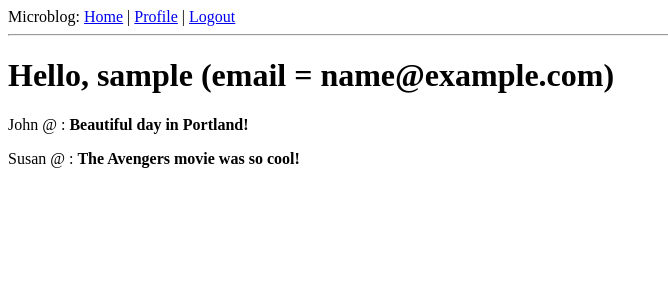
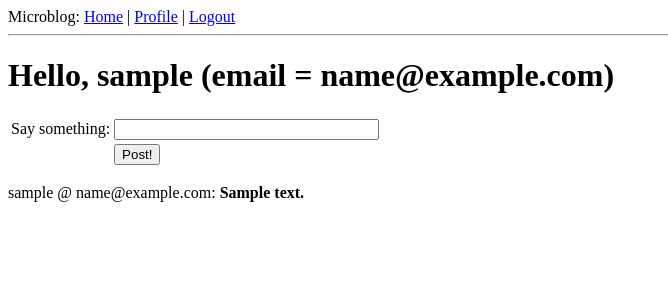
Before and after one commit to shages/microblog_tutorial, a Flask app: page / in a window 1280 px wide. Shown: the top 300 px of the page, without its empty margins (0-668 px from the left). Run offline with Flask 2, Linux system fonts and the light colour scheme; a user stored in the database is signed in; tables that the repository leaves empty hold one stand-in row (values such as "Sample post").

Commit message:
Add post form and corresponding view

```diff
--- a/app/forms.py
+++ b/app/forms.py
@@ -39,3 +39,9 @@ class EditForm(FlaskForm):
                 Please choose another one')
             return False
         return True
+
+
+class PostForm(FlaskForm):
+    """Blog post form."""
+
+    post = StringField('post', validators=[DataRequired()])
--- a/app/templates/index.html
+++ b/app/templates/index.html
@@ -1,6 +1,25 @@
 {% extends "base.html" %}
 {% block content %}
-    <h1>Hello, {{ user.nickname }} (email = {{ user.email }})</h1>
+    <h1>Hello, {{ g.user.nickname }} (email = {{ g.user.email }})</h1>
+    <form action="" method="post" name="post">
+        {{ form.hidden_tag() }}
+        <table>
+            <tr>
+                <td>Say something:</td>
+                <td>{{ form.post(size=30, maxlength=140) }}</td>
+                <td>
+                    {% for error in form.post.errors %}
+                    <span style="color: red;">[{{ error }}]</span><br>
+                    {% endfor %}
+                </td>
+            </tr>
+            <tr>
+                <td></td>
+                <td><input type="submit" value="Post!"></td>
+                <td></td>
+            </tr>
+        </table>
+    </form>
     {% for post in posts %}
     <div><p>{{ post.author.nickname }} @ {{ post.author.email }}: <b>{{ post.body }}</b></p></div>
     {% endfor %}
--- a/app/views.py
+++ b/app/views.py
@@ -5,8 +5,8 @@ from flask import render_template, flash, redirect, \
 import flask_login
 import datetime
 from app import app, db, lm, oid
-from .forms import LoginForm, EditForm
-from .models import User
+from .forms import LoginForm, EditForm, PostForm
+from .models import User, Post
 
 #                                                     _
 #   _   ,_   ,_   _,_ ,_      /_  __,   ,__,   __/   //  _   ,_   ,
@@ -194,21 +194,22 @@ def unfollow(nickname):
 # _/__/ / (__(_/(__(/__/(_
 
 
-@app.route('/')
-@app.route('/index')
+@app.route('/', methods=['GET', 'POST'])
+@app.route('/index', methods=['GET', 'POST'])
 @flask_login.login_required
 def index():
     """Site index."""
-    user = flask_login.current_user
-    posts = [  # fake array of posts
-        {
-            'author': {'nickname': 'John'},
-            'body': 'Beautiful day in Portland!'
-        },
-        {
-            'author': {'nickname': 'Susan'},
-            'body': 'The Avengers movie was so cool!'
-        }
-    ]
-    return render_template('index.html', user=user, title="Yo yo yo",
+    form = PostForm()
+    if form.validate_on_submit():
+        post = Post(body=form.post.data,
+                    timestamp=datetime.datetime.utcnow(),
+                    author=g.user)
+        db.session.add(post)
+        db.session.commit()
+        flash('Your post is now live')
+        return redirect(url_for('index'))
+    posts = g.user.followed_posts().all()
+    return render_template('index.html',
+                           title="Yo yo yo",
+                           form=form,
                            posts=posts)
```
